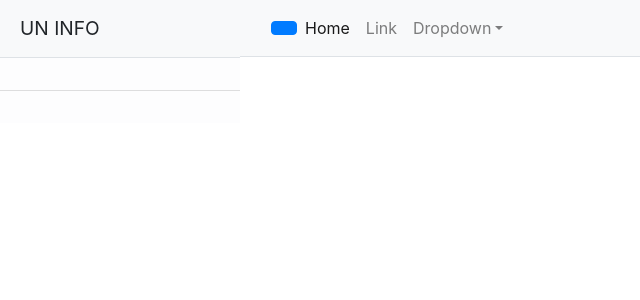
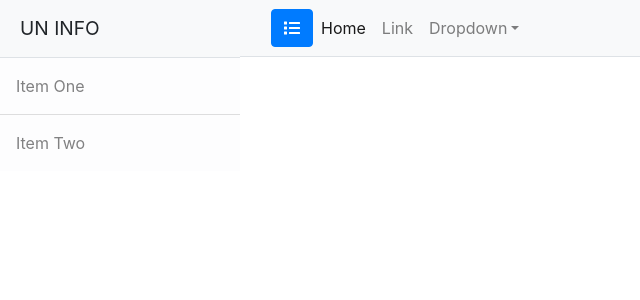
Before and after one commit to raashidahmad/uninfo-portal, a React (Create React App) app: page / in a window 1280 px wide. Shown: the top 300 px of the page, without its empty margins (0-640 px from the left). Built offline with nearby package versions, Linux system fonts and the light colour scheme.

Commit message:
Fixed hiding showing left navigation, in progress

```diff
--- a/public/index.html
+++ b/public/index.html
@@ -41,5 +41,7 @@
       To begin the development, run `npm start` or `yarn start`.
       To create a production bundle, use `npm run build` or `yarn build`.
     -->
+
+    <script src="assets/js/scripts.js"></script>
   </body>
 </html>
--- a/src/components/layout/LeftNavigation.js
+++ b/src/components/layout/LeftNavigation.js
@@ -5,8 +5,12 @@ function LeftNavigation() {
         <div className="border-end bg-white" id="sidebar-wrapper">
             <div className="sidebar-heading border-bottom bg-light">UN INFO</div>
             <div className="list-group list-group-flush">
-                <Link to="/" className="list-group-item list-group-item-action list-group-item-light p-3" />
-                <Link to="/" className="list-group-item list-group-item-action list-group-item-light p-3" />
+                <Link to="/" className="list-group-item list-group-item-action list-group-item-light p-3">
+                    Item One
+                </Link>
+                <Link to="/" className="list-group-item list-group-item-action list-group-item-light p-3">
+                    Item Two
+                </Link>
             </div>
         </div>
     );
--- a/src/components/layout/MainNavigation.js
+++ b/src/components/layout/MainNavigation.js
@@ -3,15 +3,18 @@ import classes from './MainNavigation.module.css';
 import logo1 from '../../assets/images/uninfo_logo.png';
 import logo2 from '../../assets/images/covid19_logo.png';
 import { FontAwesomeIcon } from '@fortawesome/react-fontawesome';
+import { faList } from '@fortawesome/free-solid-svg-icons'
 
 function MainNavigation() {
     return (
         <nav className="navbar navbar-expand-lg navbar-light bg-light border-bottom">
             <div className="container-fluid">
                 <button className="btn btn-primary" id="sidebarToggle">
-                    <FontAwesomeIcon icon="list" />
+                    <FontAwesomeIcon icon={faList} />
                 </button>
-                <button className="navbar-toggler" type="button" data-bs-toggle="collapse" data-bs-target="#navbarSupportedContent" aria-controls="navbarSupportedContent" aria-expanded="false" aria-label="Toggle navigation"><span className="navbar-toggler-icon"></span></button>
+                <button className="navbar-toggler" type="button" data-bs-toggle="collapse" data-bs-target="#navbarSupportedContent" aria-controls="navbarSupportedContent" aria-expanded="false" aria-label="Toggle navigation">
+                    <span className="navbar-toggler-icon"></span>
+                </button>
                 <div className="collapse navbar-collapse" id="navbarSupportedContent">
                     <ul className="navbar-nav ms-auto mt-2 mt-lg-0">
                         <li className="nav-item active"><a className="nav-link" href="#!">Home</a></li>
```
